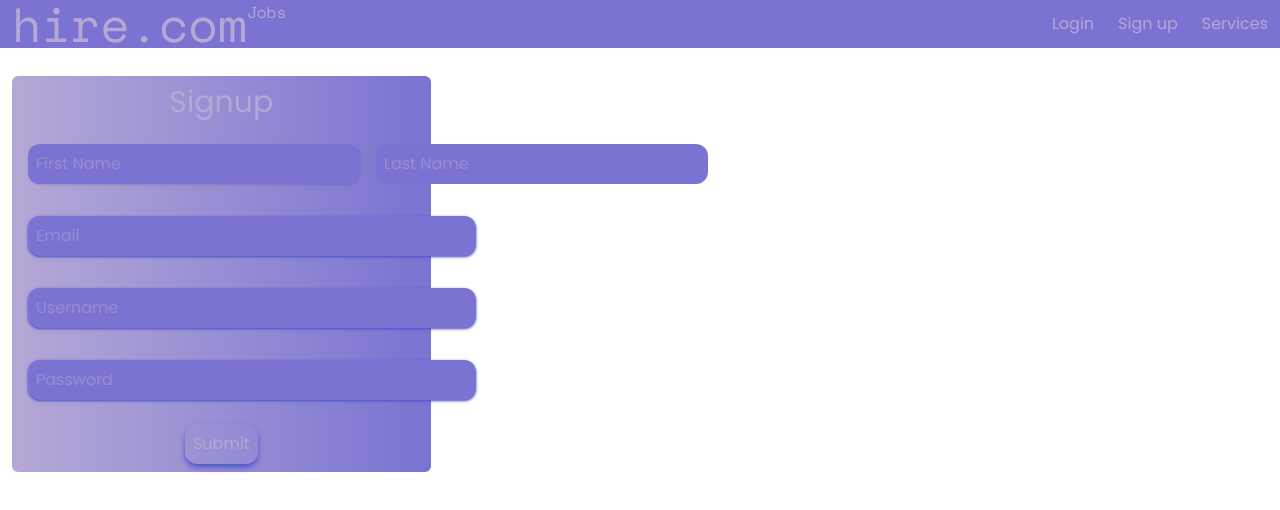
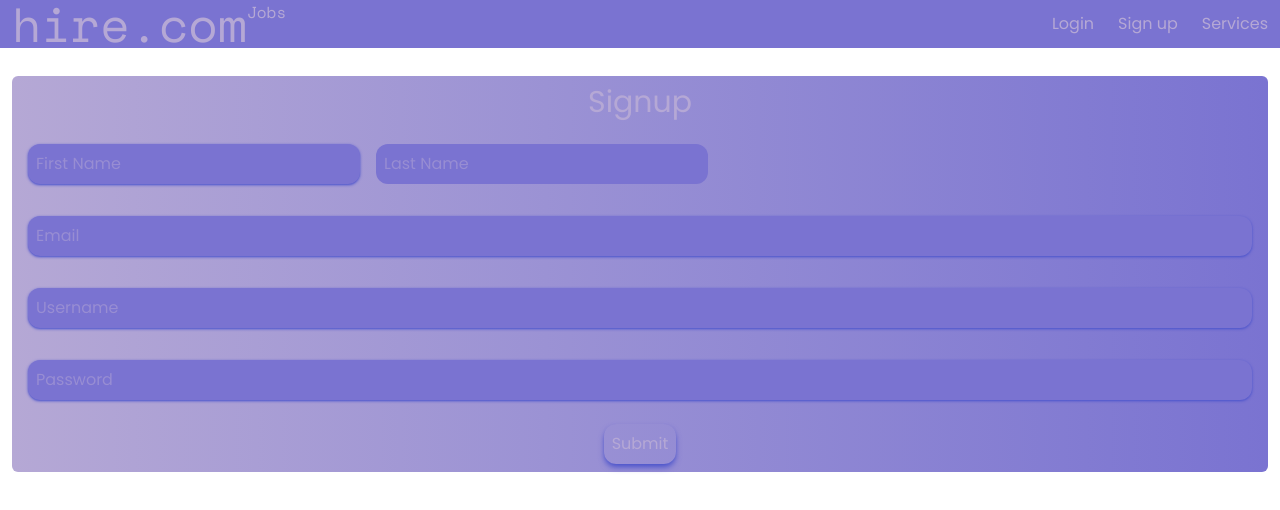
Before and after one commit to ReconElement/Hire, a React (Vite) app: page /signup in a window 1280 px wide. Shown: the top 510 px of the page. Built offline with nearby package versions, Linux system fonts and the light colour scheme.

Commit message:
Added some code
Added some code

```diff
--- a/src/components/Signup.tsx
+++ b/src/components/Signup.tsx
@@ -1,11 +1,13 @@
 import '../App.css';
 import SignupCard from './Signup/SignupCard';
 import Titlebar from './Landing/Titlebar';
+import SignUpCardSize from './Signup/SignUpCardSize';
 const Signup = ()=>{
     return (
         <div>
             <Titlebar/>
-            <SignupCard/>
+            {/* <SignupCard/> */}
+            <SignUpCardSize/>
         </div>
     )
 }
--- /dev/null
+++ b/src/components/Signup/SignUpCardSize.tsx
@@ -0,0 +1,32 @@
+import '../../App.css';
+//this file is a trial file that deals with some size changes
+const SignUpCardSize = ()=>{
+
+    return(
+        <div className="px-3 py-3 mt-4 ">
+            <div className="poppins-regular text-lightviolet bg-gradient-to-r  rounded-md from-lightviolet to-darkviolet ">
+                <div className='flex justify-center text-3xl py-2 '>
+                    Signup
+                </div>
+                <div className="flex flex-row justify-centre p-2">
+                    <input type="text" name="firstname" id="firstname" placeholder="First Name" className="p-2 m-2 bg-darkviolet text-lightviolet rounded-xl outline-none shadow-sm shadow-lightblue"/>
+                    <input type="text" name="lastname" id="lastname" placeholder="Last Name" className="p-2 m-2 bg-darkviolet text-lightviolet rounded-xl outline-none shadpw-sm shadow-lightblue"/>
+                </div>
+                <div className="flex flex-row justify-centre p-2 ">
+                    <input type="email" name="email" id="email" placeholder="Email" className="p-2 m-2 bg-darkviolet text-lightviolet rounded-xl container outline-none shadow-lightblue shadow-sm" />
+                </div>
+                <div className="flex flex-row justify-centre p-2 ">
+                    <input type="text" name="username" id="username" placeholder="Username" className="p-2 m-2 bg-darkviolet text-lightviolet container  rounded-xl outline-none shadow-lightblue shadow-sm"/>
+                </div>
+                <div className="flex flex-row justify-centre p-2 ">
+                    <input type="password" name="password" id="password" placeholder="Password" className='p-2 m-2 bg-darkviolet text-lightviolet container rounded-xl outline-none shadow-lightblue shadow-sm'/>
+                </div>
+                <div className="flex flex-row justify-center p-2 text-lightviolet">
+                    <button type="submit" className="p-2 shadow-md shadow-lightblue rounded-xl hover:bg-darkblue active:shadow-none">Submit</button>
+                </div>
+            </div>
+        </div>
+    );
+};
+
+export default SignUpCardSize;
--- a/src/components/Signup/SignupCard.tsx
+++ b/src/components/Signup/SignupCard.tsx
@@ -14,6 +14,7 @@ interface Credentials{
     setLastName: (e: React.ChangeEvent<HTMLInputElement>)=>void;
     setEmail: (e: React.ChangeEvent<HTMLInputElement>)=>void;
     setPassword: (e: React.ChangeEvent<HTMLInputElement>)=>void;
+    setUserName: (e: React.ChangeEvent<HTMLInputElement>)=>void;
 }
 
 const useCredentials = create<Credentials>()((set)=>({
@@ -27,47 +28,91 @@ const useCredentials = create<Credentials>()((set)=>({
     setFirstName: (e: React.ChangeEvent<HTMLInputElement>)=>{
         e.preventDefault();
         e.stopPropagation();
-        set((state)=>({dataSecret: {firstName: e.target.value, ...state.dataSecret}}));
+        set((state)=>({dataSecret: {firstName: e.target.value,
+            lastName: state.dataSecret.lastName,
+            email: state.dataSecret.email,
+            userName: state.dataSecret.userName,
+            password: state.dataSecret.password,
+        }}));
     },
     setLastName: (e: React.ChangeEvent<HTMLInputElement>)=>{
         e.preventDefault();
         e.stopPropagation();
-        set((state)=>({dataSecret: {lastName: e.target.value, ...state.dataSecret}}));
+        set((state)=>({dataSecret: {lastName: e.target.value,
+            firstName: state.dataSecret.firstName,
+            email: state.dataSecret.email,
+            userName: state.dataSecret.userName,
+            password: state.dataSecret.password,
+        }}));
     },
     setEmail: (e: React.ChangeEvent<HTMLInputElement>)=>{
         e.preventDefault();
         e.stopPropagation();
-        set((state)=>({dataSecret: {email: e.target.value, ...state.dataSecret}}));
+        set((state)=>({dataSecret: {email: e.target.value,
+            firstName: state.dataSecret.firstName,
+            lastName: state.dataSecret.lastName,
+            userName: state.dataSecret.userName,
+            password: state.dataSecret.password,
+        }}));
     },
     setPassword: (e: React.ChangeEvent<HTMLInputElement>)=>{
         e.preventDefault();
         e.stopPropagation();
-        set((state)=>({dataSecret: {password: e.target.value, ...state.dataSecret}}));
+        set((state)=>({dataSecret: {password: e.target.value,
+            firstName: state.dataSecret.firstName,
+            lastName: state.dataSecret.lastName,
+            email: state.dataSecret.email,
+            userName: state.dataSecret.userName,
+    }}));
+    },
+    setUserName: (e: React.ChangeEvent<HTMLInputElement>)=>{
+        e.preventDefault();
+        e.stopPropagation();
+        set((state)=>({dataSecret: {userName: e.target.value,
+            firstName: state.dataSecret.firstName,
+            lastName: state.dataSecret.lastName,
+            email: state.dataSecret.email,
+            password: state.dataSecret.password,
+        }}));
     }
 }));
 const SignupCard =()=>{
-    const {setFirstName, setLastName, setEmail, setPassword} = useCredentials();
+    const {dataSecret,setFirstName, setLastName, setEmail, setUserName, setPassword} = useCredentials();
+    function onSubmit(e: React.MouseEvent<HTMLButtonElement, MouseEvent>){
+        e.preventDefault();
+        e.stopPropagation();
+        //send to the backend via axios or something
+        if(dataSecret.email && dataSecret.firstName && dataSecret.lastName && dataSecret.password && dataSecret.userName){
+            console.log(`All the values have been accepted for instance ${dataSecret.email}, ${dataSecret.firstName}, ${dataSecret.lastName} etc`)
+        }
+        else{
+            console.log("Some problem might have occurred not all the values have been captured or some field is left unattended");
+            console.log(`${dataSecret.firstName} ${dataSecret.lastName} ${dataSecret.email} ${dataSecret.userName}`)
+        }
+    }
+    //previous size: max-w-1/3 min-w-xs
+
     return(
-        <div className="px-3 py-3 mt-4">
-            <div className="poppins-regular text-lightviolet bg-gradient-to-r max-w-1/3 min-w-xs rounded-md from-lightviolet to-darkviolet ">
-                <div className='flex justify-center text-3xl py-2'>
+        <div className="px-3 py-3 mt-4 max-w-96 min-w-64">
+            <div className="poppins-regular text-lightviolet bg-gradient-to-r  rounded-md from-lightviolet to-darkviolet ">
+                <div className='flex justify-center text-3xl py-2 max-w-96 min-w-64'>
                     Signup
                 </div>
-                <div className="flex flex-row justify-left p-2">
-                    <input type="text" onChange={setFirstName} name="firstname" id="firstname" placeholder="First Name" className="p-2 m-2 bg-darkviolet text-lightviolet rounded-xl outline-none shadow-sm"/>
-                    <input type="text" name="lastname" id="lastname" placeholder="Last Name" className="p-2 m-2 bg-darkviolet text-lightviolet rounded-xl outline-none"/>
+                <div className="flex flex-row justify-centre p-2 container">
+                    <input type="text" onChange={setFirstName} name="firstname" id="firstname" placeholder="First Name" className="p-2 m-2 max-w-48 min-w-32 bg-darkviolet text-lightviolet rounded-xl outline-none shadow-sm shadow-lightblue"/>
+                    <input type="text" name="lastname" onChange={setLastName} id="lastname" placeholder="Last Name" className="p-2 m-2 max-w-48 min-w-32 bg-darkviolet text-lightviolet rounded-xl outline-none shadpw-sm shadow-lightblue"/>
                 </div>
-                <div className="flex flex-row justify-left p-2">
-                    <input type="email" onChange={setLastName} name="email" id="email" placeholder="Email" className="p-2 m-2 bg-darkviolet text-lightviolet rounded-xl min-w-md outline-none shadow-lightblue shadow-sm" />
+                <div className="flex flex-row justify-centre p-2 max-w-96 min-w-64">
+                    <input type="email" name="email" onChange={setEmail} id="email" placeholder="Email" className="p-2 m-2 bg-darkviolet text-lightviolet rounded-xl container outline-none shadow-lightblue shadow-sm" />
                 </div>
-                <div className="flex flex-row justify-left p-2">
-                    <input type="text" onChange={setEmail} name="username" id="username" placeholder="Username" className="p-2 m-2 bg-darkviolet text-lightviolet rounded-xl min-w-md outline-none shadow-lightblue shadow-sm"/>
+                <div className="flex flex-row justify-centre p-2 max-w-96 min-w-64">
+                    <input type="text" name="username" id="username" onChange={setUserName} placeholder="Username" className="p-2 m-2 bg-darkviolet text-lightviolet container  rounded-xl outline-none shadow-lightblue shadow-sm"/>
                 </div>
-                <div className="flex flex-row justify-left p-2">
-                    <input type="password" onChange={setPassword} name="password" id="password" placeholder="Password" className='p-2 m-2 bg-darkviolet text-lightviolet rounded-xl min-w-md outline-none shadow-lightblue shadow-sm'/>
+                <div className="flex flex-row justify-centre p-2 max-w-96 min-w-64">
+                    <input type="password" name="password" onChange={setPassword} id="password" placeholder="Password" className='p-2 m-2 bg-darkviolet text-lightviolet container rounded-xl outline-none shadow-lightblue shadow-sm'/>
                 </div>
                 <div className="flex flex-row justify-center p-2 text-lightviolet">
-                    <button type="submit" className="p-2 shadow-md shadow-lightblue rounded-xl hover:bg-darkblue active:shadow-none">Submit</button>
+                    <button type="submit" onClick={onSubmit} className="p-2 shadow-md shadow-lightblue rounded-xl hover:bg-darkblue active:shadow-none">Submit</button>
                 </div>
             </div>
         </div>
```
